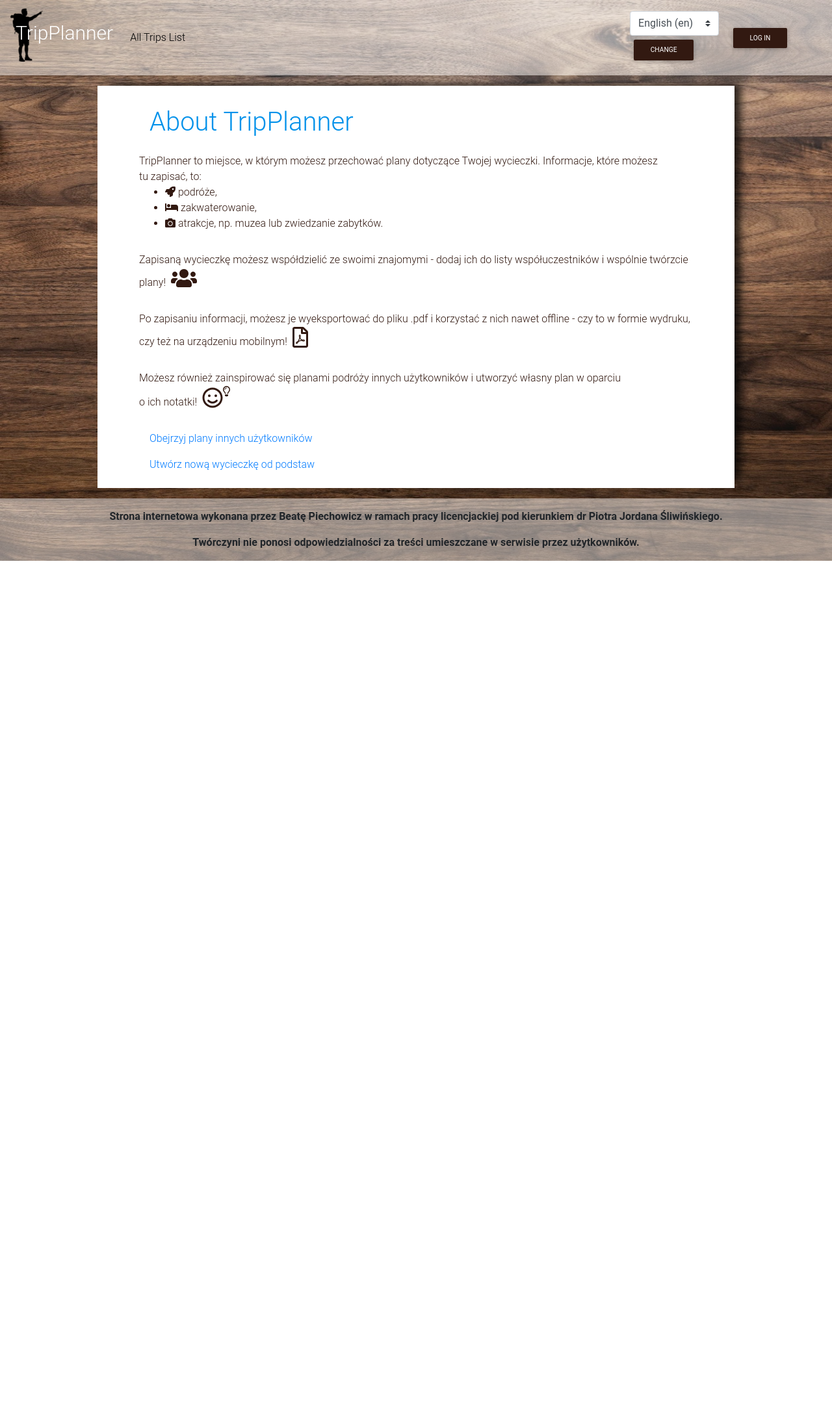
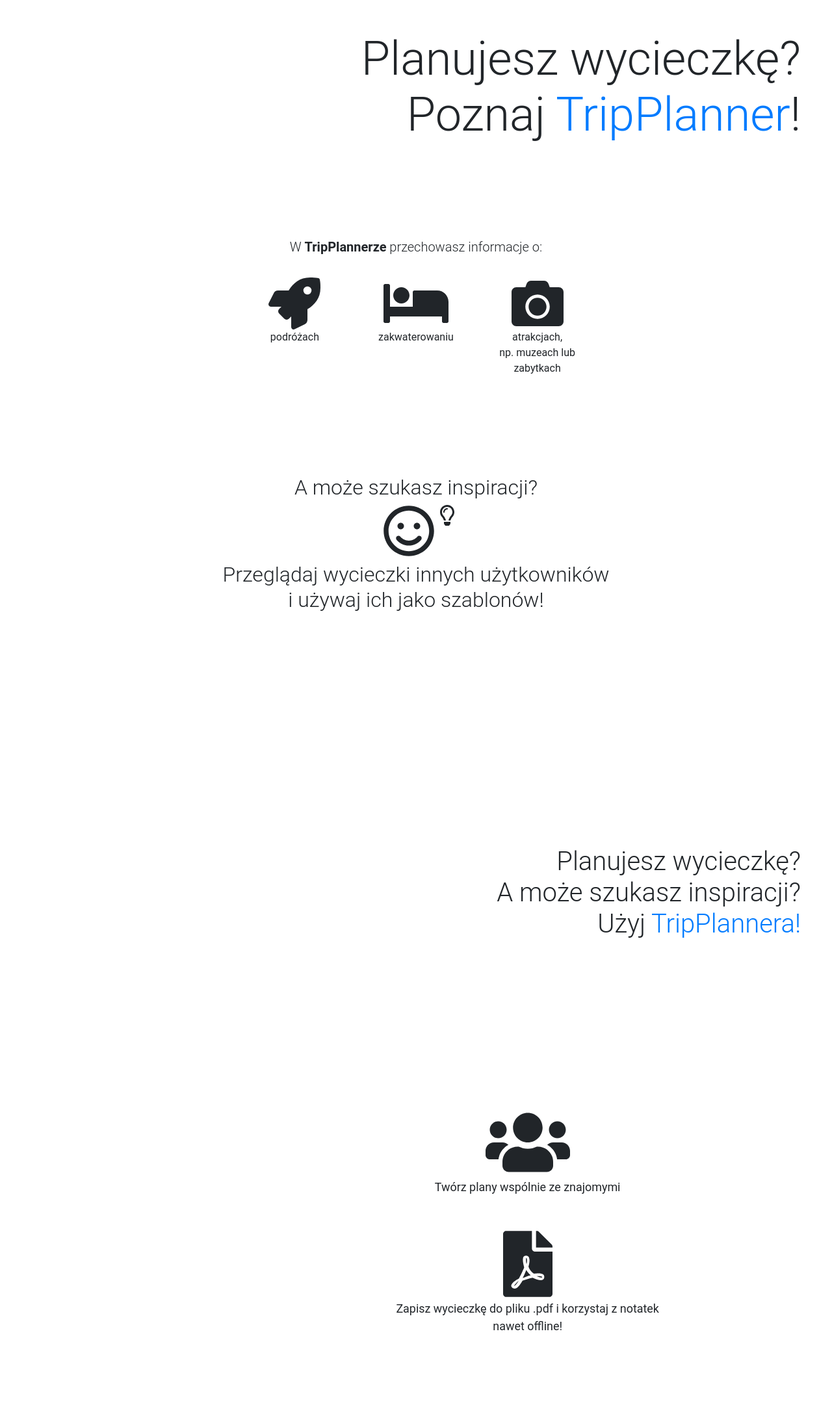
Before and after one commit to norseny/TripPlanner, a Django app: page / in a window 1280 px wide. Shown: the whole page at 65% size. Before the commit the page ends 863 px from the top, so only its background shows below. Run offline with Django 3.2, Linux system fonts and the light colour scheme; some libraries are stand-ins or nearby versions.

Commit message:
Home page

```diff
--- a/static/own/css/style.css
+++ b/static/own/css/style.css
@@ -151,18 +151,34 @@ footer {
 }
 
 body {
-    background-image: url(../img/darkwood1a.jpg);
-    background-repeat: no-repeat;
-    background-size: 100% 100%;
+    /*background-image: url(../img/darkwood1a.jpg);*/
+    /*background-repeat: no-repeat;*/
+    /*background-size: 100% 100%;*/
+    /*background: url(../img/darkwood1a.jpg) no-repeat center center fixed;*/
+    background: url(../img/darkwood3.jpg) no-repeat center center fixed;
+
+  -webkit-background-size: cover;
+  -moz-background-size: cover;
+  -o-background-size: cover;
+  background-size: cover;
+    width: 100%;
+
 }
 
 body, html, main {
     /*min-height: 100%;*/
     min-height:100vh;
+    /*height:100%;*/
+    /*width:100%*/
 }
 
 h1, h2 {
     padding: 1rem;
+    /*font-family: 'Roboto Slab', sans-serif;*/
+}
+
+.font-slab {
+        font-family: 'Roboto Slab', sans-serif;
 }
 
 #trip-participants-h1 {
--- a/tripplanner/templates/base.html
+++ b/tripplanner/templates/base.html
@@ -64,6 +64,9 @@
     <link rel="stylesheet" href="{% static 'own/css/style.css' %}">
 
 
+{#    <link href='http://fonts.googleapis.com/css?family=Roboto+Slab&subset=latin,latin-ext' rel='stylesheet' type='text/css'>#}
+
+
     <script>
         $(document).ready(function () {
             $('li.active').removeClass('active');
@@ -78,10 +81,11 @@
 
 <body>
 
+
 <nav class="navbar navbar-expand-lg navbar-light">
     <div class="no-a-underline"><a class="navbar-brand minw-10" href="{% url 'tripplanner' %}">
         <div id="logo" class="d-flex align-items-center w-100 text-left">
-            <span class="mb-3 ml-2 d-inline-block" id="home">TripPlanner</span>
+            <span class="mb-3 ml-2 d-inline-block font-slab" id="home">TripPlanner</span>
         </div>
     </a>
     </div>
@@ -164,7 +168,7 @@
                     <div class="col d-block">
                         {% if user.is_authenticated %}
                             <i class="fas fa-user"></i>
-                            {#                                        {% trans 'You are logged as' %}#}
+                            {#{% trans 'You are logged as' %}#}
                             {{ user.username }}
                         {% endif %}
                     </div>
--- a/tripplanner/templates/tripplanner/tripplanner.html
+++ b/tripplanner/templates/tripplanner/tripplanner.html
@@ -1,52 +1,187 @@
-{% extends "base.html" %}
+{#{% extends "base.html" %}#}
+<!DOCTYPE html>
+<html lang="en">
+<head>
+    <meta charset="UTF-8">
+
+    <title>Trip Planner</title>
+
+    {% load staticfiles %}
     {% load i18n %}
 
-{% block title %}{% endblock %}
-{% block content %}
-    <div class="d-flex justify-content-center">
-    <div class="ml-5 mr-5 brown-font">
-        <h1 class="pb-3">{% trans 'About TripPlanner' %}</h1>
+    <!-- Font Awesome -->
+    <script defer src="https://use.fontawesome.com/releases/v5.0.10/js/all.js"
+            integrity="sha384-slN8GvtUJGnv6ca26v8EzVaR9DC58QEwsIk9q1QXdCU8Yu8ck/tL/5szYlBbqmS+"
+            crossorigin="anonymous"></script>
 
+
+    <!-- Bootstrap core CSS -->
+    <link href="https://cdnjs.cloudflare.com/ajax/libs/twitter-bootstrap/4.0.0/css/bootstrap.min.css" rel="stylesheet">
+    <!-- Material Design Bootstrap -->
+    <link href="https://cdnjs.cloudflare.com/ajax/libs/mdbootstrap/4.5.0/css/mdb.min.css" rel="stylesheet">
+    <link rel="stylesheet" href="{% static 'own/css/style2.css' %}">
+
+{#    <link href='http://fonts.googleapis.com/css?family=Roboto+Slab&subset=latin,latin-ext' rel='stylesheet'#}
+{#          type='text/css'>#}
+
+
+</head>
+
+<body>
+
+
+<div id="testowe-tlo2">
+    <div class="h-100 d-flex text-right align-items-center justify-content-end">
+        <div class="d-inline-block m-5">
+
+           <h1 id="first-h1-tp" class="display-3">
+                Planujesz wycieczkę?
+                <span class="d-block">
+                    Poznaj <a href="#trip-attributes">TripPlanner</a>!
+                </span>
+           </h1>
+        </div>
+    </div>
+</div>
+
+
+
+<div id="trip-attributes" class="m-5 p-4 d-flex justify-content-center text-center align-items-center h5-responsive">
     <article>
-            <p class="mb-0">TripPlanner to miejsce, w którym możesz przechować plany dotyczące Twojej wycieczki. Informacje, które możesz tu&nbsp;zapisać, to:
-            <ul>
-                <li>
-                    <i class="fas fa-rocket "></i> podróże,
-                </li>
-                <li>
-                    <i class="fas fa-bed "></i> zakwaterowanie,
-                </li>
-                <li>
-                    <i class="fas fa-camera "></i> atrakcje, np.&nbsp;muzea lub zwiedzanie zabytków.
-                </li>
-            </ul>
+        <p class="p-3 w-100"> W <span class="font-weight-bold">TripPlannerze</span> przechowasz informacje o:
+        <div class="row ">
+            <div class="col-4">
+                <i class="fas fa-rocket fa-4x"></i>
+                <span class="d-block small">podróżach</span>
+            </div>
+            <div class="col-4">
+                <i class="fas fa-bed fa-4x"></i>
+                <span class="d-block small">zakwaterowaniu</span>
+            </div>
+            <div class="col-4">
+                <i class="fas fa-camera fa-4x"></i>
+                <span class="d-block small">atrakcjach, np.&nbsp;muzeach lub zabytkach</span>
+            </div>
+        </div>
         </p>
     </article>
-
-        <article>
-            <p class="pt-3 pb-2">Zapisaną wycieczkę możesz współdzielić ze swoimi znajomymi&nbsp;-&nbsp;dodaj ich do
-                listy
-                współuczestników i&nbsp;wspólnie twórzcie <span class="text-nowrap">plany!<i
-                        class="fas fa-users fa-2x ml-2"></i></span></p>
-
-            <p class="py-2">Po zapisaniu informacji, możesz je wyeksportować do pliku .pdf i&nbsp;korzystać z nich nawet offline&nbsp;-&nbsp;czy
-                to w&nbsp;formie wydruku, czy też na urządzeniu <span class="text-nowrap">mobilnym!<i
-                        class="far fa-file-pdf fa-2x ml-2"></i></span></p>
+</div>
 
 
-            <p class="py-2"> Możesz również zainspirować się planami podróży innych użytkowników i&nbsp;utworzyć własny plan w&nbsp;oparciu
-                o&nbsp;<span class="text-nowrap">ich notatki!<i class="far fa-smile fa-2x ml-2"></i><i
-                        class="far fa-lightbulb mb-3"></i></span></p>
 
-            <a class="nav-link" href="{% url 'trip-list' %}">Obejrzyj plany innych użytkowników
-            </a>
 
-            <a class="nav-link" href="{% url 'trip-with-attributes-create' %}">Utwórz nową wycieczkę od podstaw
-            </a>
+
+
+<div id="testowe-tlo3">
+    <div class="text-center">
+        <div class="d-inline-block m-5">
+
+           <h2 class=" p-3">
+                <span class="d-block">A może szukasz inspiracji?</span>
+               <i class="far fa-smile fa-3x d-inline-block py-2"></i><i
+                            class="far fa-lightbulb  mb-5 d-inline-block"></i>
+               <span class="d-block">Przeglądaj wycieczki innych użytkowników </span>
+                   <span class="d-block">i używaj ich jako szablonów!</span>
+           </h2>
+        </div>
+    </div>
+</div>
+
+<div id="testowe-tlo">
+    <div class="text-right">
+        <div class="d-inline">
+            <br>
+            <br> <br> <br> <br> <br> <br> <br> <br> <br> <br> <br>
+            <h1 class="mr-5">Planujesz wycieczkę? <br>A może szukasz inspiracji? <br> Użyj <a href=
+                                                                                                      "{% url 'trip-list' %}"><span
+                    class="font-white">TripPlannera!</span></a></h1>
+
+            <br> <br> <br> <br> <br> <br> <br> <br> <br>
+            <p></p>
+        </div>
+    </div>
+</div>
+
+<div id="testowe-tlo2">
+    <div class="h-100 d-flex text-right align-items-center justify-content-end">
+        <div class="d-inline-block mr-5 pr-5 mb-4 text-left">
+
+            <article class="w-75 d-inline-block mb-5 mr-5  h4-responsive bg-transparent-5">
+           <p class="text-center p-3">
+               <i class="fas fa-users fa-5x p-1"></i>
+            <span class="d-block small">Twórz plany wspólnie ze znajomymi</span>
+           </p>
+
+                <p class="text-center p-3">
+               <i class="fas fa-file-pdf fa-5x p-1"></i>
+            <span class="d-block small">Zapisz wycieczkę do pliku .pdf i&nbsp;korzystaj z notatek nawet
+                offline!</span>
+                </p>
 
            </article>
         </div>
     </div>
+</div>
+
+{##}
+{#{% block title %}{% endblock %}#}
+{#{% block content %}#}
+{#    <div class="d-flex justify-content-center">#}
+{#    <div class="ml-5 mr-5 brown-font">#}
+{#        <h1 class="pb-3">{% trans 'About TripPlanner' %}</h1>#}
+{##}
+{#        <article>#}
+{#            <p class="mb-0">TripPlanner to miejsce, w którym możesz przechować plany dotyczące Twojej wycieczki. Informacje, które możesz tu&nbsp;zapisać, to:#}
+{#            <ul>#}
+{#                <li>#}
+{#                    <i class="fas fa-rocket "></i> podróże,#}
+{#                </li>#}
+{#                <li>#}
+{#                    <i class="fas fa-bed "></i> zakwaterowanie,#}
+{#                </li>#}
+{#                <li>#}
+{#                    <i class="fas fa-camera "></i> atrakcje, np.&nbsp;muzea lub zwiedzanie zabytków.#}
+{#                </li>#}
+{#            </ul>#}
+{#            </p>#}
+{#        </article>#}
+{##}
+{#        <article>#}
+{#            <p class="pt-3 pb-2">Zapisaną wycieczkę możesz współdzielić ze swoimi znajomymi&nbsp;-&nbsp;dodaj ich do#}
+{#                listy#}
+{#                współuczestników i&nbsp;wspólnie twórzcie <span class="text-nowrap">plany!<i#}
+{#                        class="fas fa-users fa-2x ml-2"></i></span></p>#}
+{##}
+{#            <p class="py-2">Po zapisaniu informacji, możesz je wyeksportować do pliku .pdf i&nbsp;korzystać z nich nawet offline&nbsp;-&nbsp;czy#}
+{#                to w&nbsp;formie wydruku, czy też na urządzeniu <span class="text-nowrap">mobilnym!<i#}
+{#                        class="far fa-file-pdf fa-2x ml-2"></i></span></p>#}
+{##}
+{##}
+{#            <p class="py-2"> Możesz również zainspirować się planami podróży innych użytkowników i&nbsp;utworzyć własny plan w&nbsp;oparciu#}
+{#                o&nbsp;<span class="text-nowrap">ich notatki!<i class="far fa-smile fa-2x ml-2"></i><i#}
+{#                        class="far fa-lightbulb mb-3"></i></span></p>#}
+{##}
+{#            <a class="nav-link" href="{% url 'trip-list' %}">Obejrzyj plany innych użytkowników#}
+{#            </a>#}
+{##}
+{#            <a class="nav-link" href="{% url 'trip-with-attributes-create' %}">Utwórz nową wycieczkę od podstaw#}
+{#            </a>#}
+{##}
+{#        </article>#}
+{#    </div>#}
+{#    </div>#}
+{##}
+{##}
+{#{% endblock %}#}
 
 
-{% endblock %}
+<footer>
+    <!-- JQuery -->
+    <script type="text/javascript" src="https://cdnjs.cloudflare.com/ajax/libs/jquery/3.2.1/jquery.min.js"></script>
+
+    <script src="{% static 'own/js/tripplanner.js' %}"></script>
+
+</footer>
+</body>
+
+</html>
```
Also changed, not shown: static/own/js/tripplanner.js (added, +39 -0 lines), static/own/img/darkwood1.jpg, static/own/img/lightwood2.jpg (deleted), static/own/img/paperwood.jpg (deleted). Lines whose indentation alone changed are shown as unchanged.
